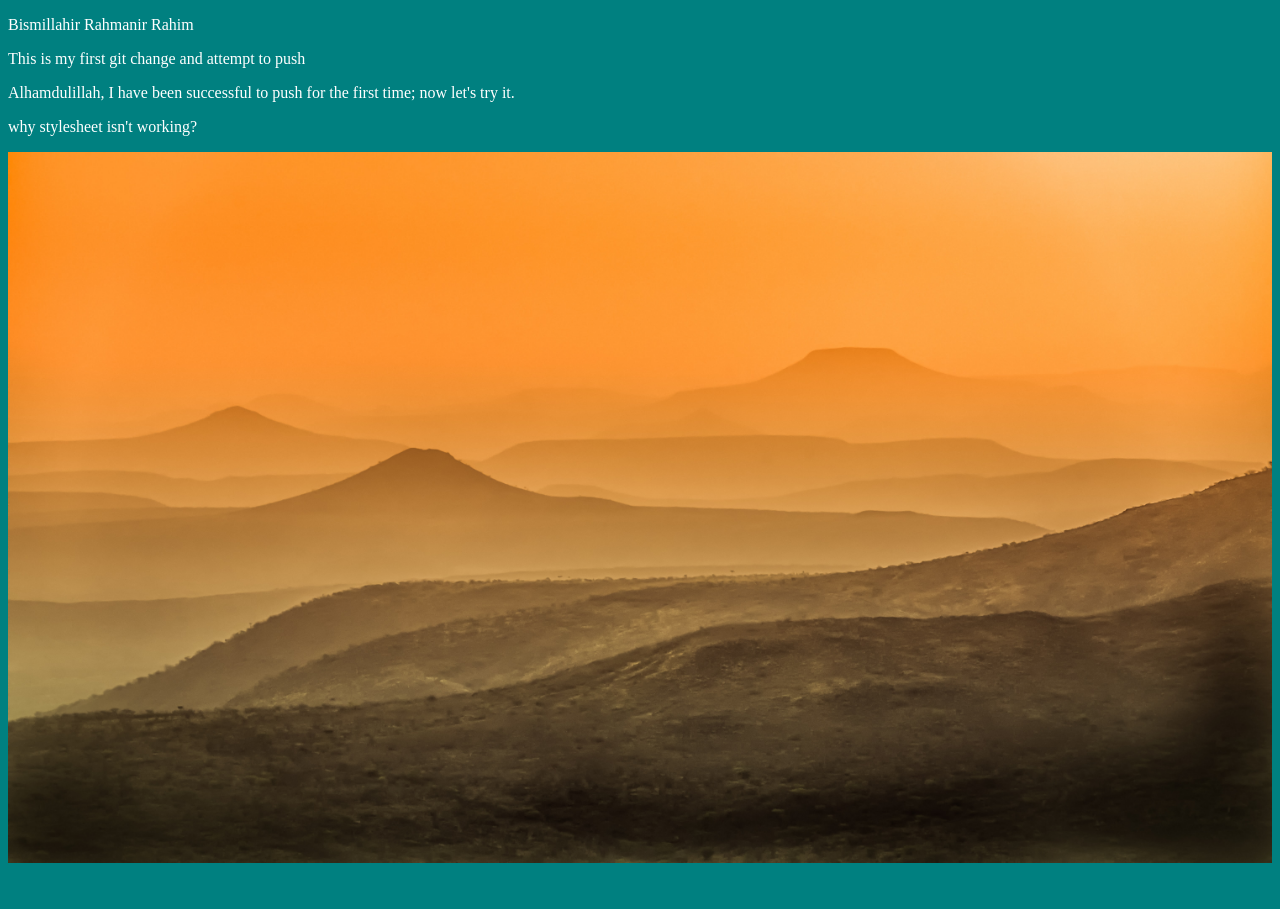
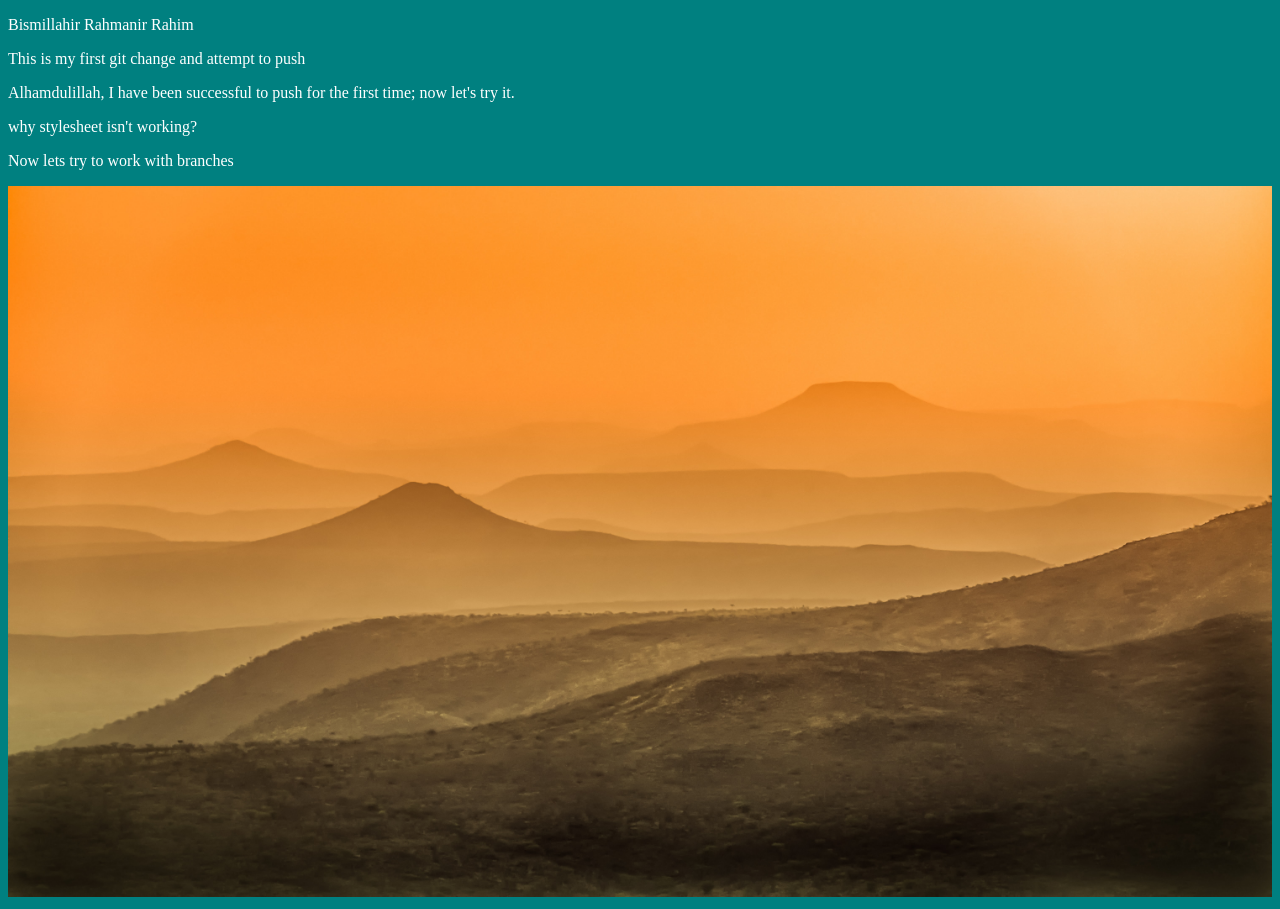
Before and after one commit to abdullah-alamin/first-website, a plain HTML site: page index.html in a window 1280 px wide. Before the commit the page ends 875 px from the top, so only its background shows below. Drawn offline with Linux system fonts and the light colour scheme.

Commit message:
final check

```diff
--- a/index.html
+++ b/index.html
@@ -11,6 +11,7 @@
     <p>This is my first git change and attempt to push</p>
     <p>Alhamdulillah, I have been successful to push for the first time; now let's try it.</p>
     <p>why stylesheet isn't working?</p>
+    <p>Now lets try to work with branches</p>
     <img src="1.jpg" alt="">
 </body>
 </html>
```
